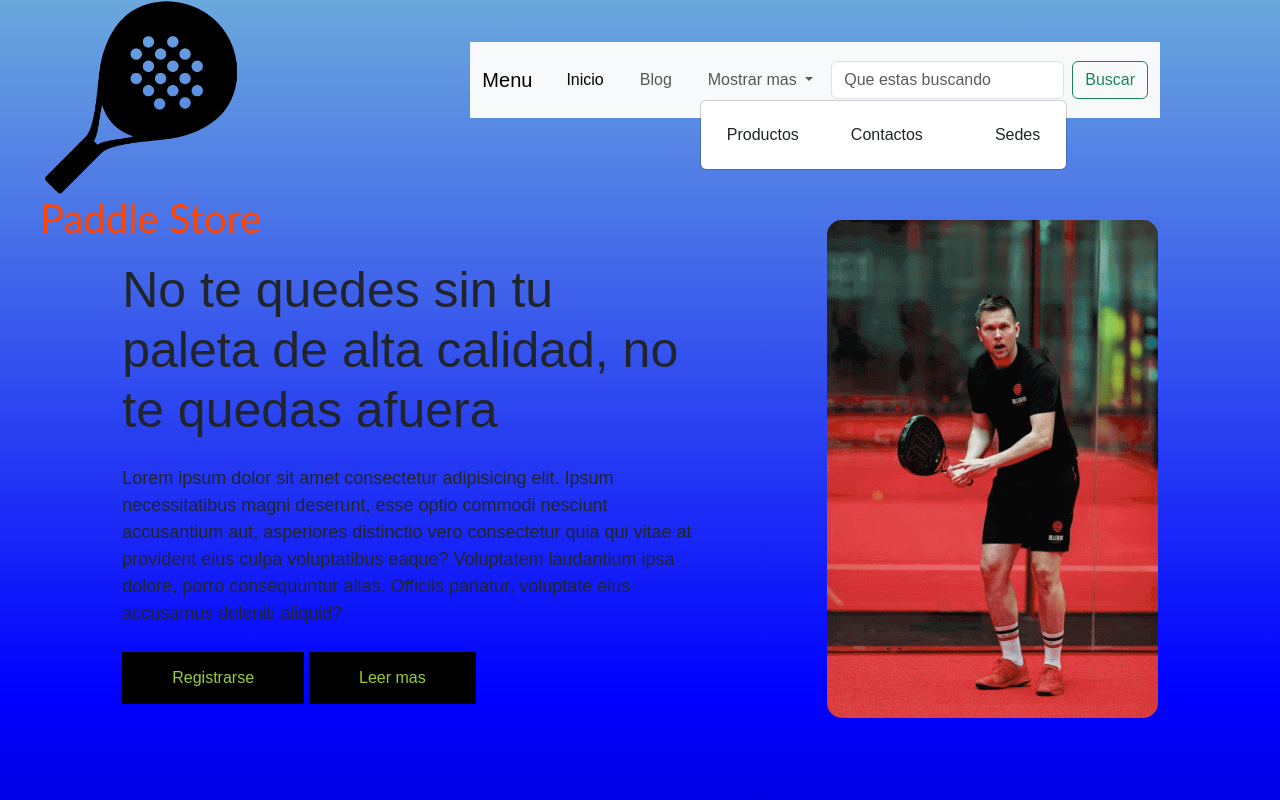
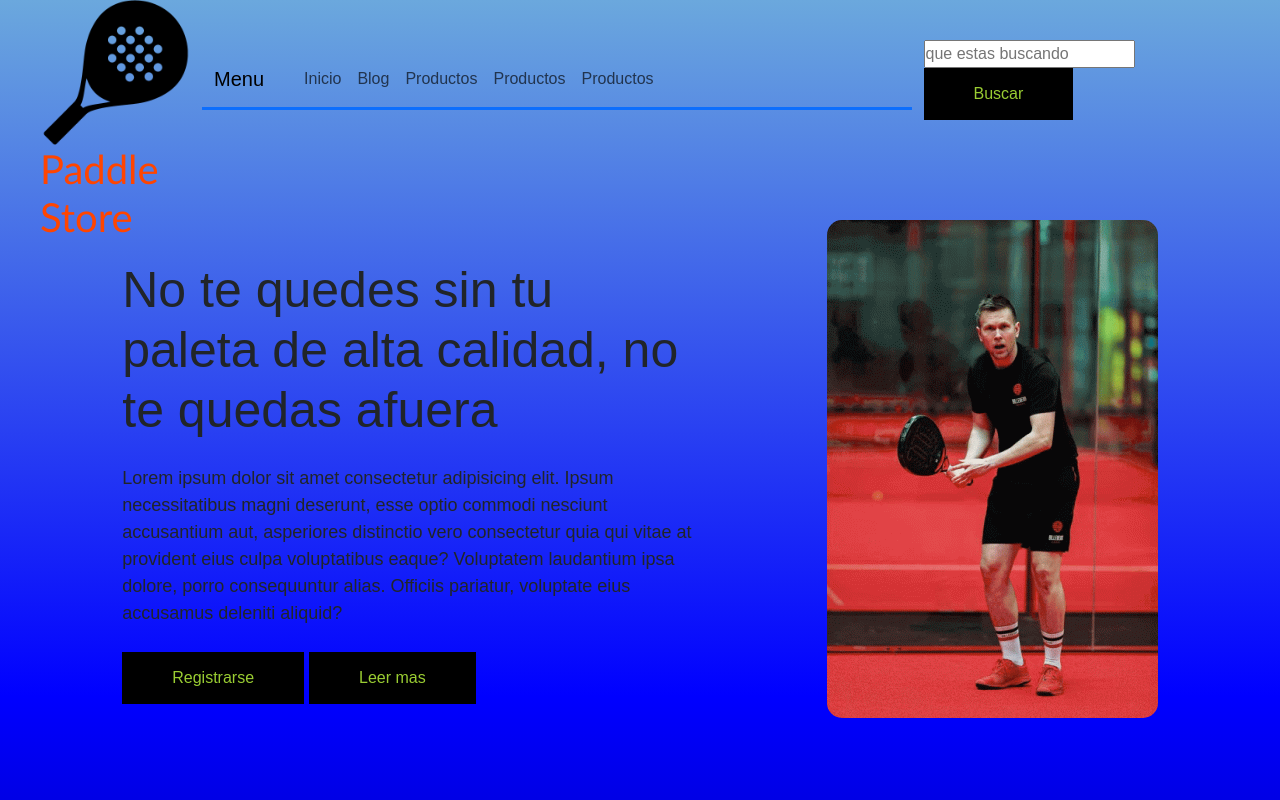
Before and after one commit to Nicoottaviano/segunda-preentrega, a plain HTML site: page index.html in a window 1280 px wide. Shown: the top 800 px of the page. Drawn offline with nearby package versions, Linux system fonts and the light colour scheme.

Commit message:
correccion navbar

```diff
--- a/css/style.css
+++ b/css/style.css
@@ -39,7 +39,7 @@ header{
 }
 
 .logo img{
-    width: 200px;
+    width: 150px;
     margin-top: 150px;
 }
 
--- a/index.html
+++ b/index.html
@@ -18,44 +18,36 @@
             <a href="/index.html"><img src="./imagenes/padelLOGO.png" alt="logo"></a>
             <h1>Paddle Store</h1>
         </div>
-            <div class="menu">
-                <nav class="navbar navbar-expand-lg bg-body-tertiary">
+
             <div class="container-fluid">
-                      <a class="navbar-brand" href="#">Menu</a>
-                      <button class="navbar-toggler" type="button" data-bs-toggle="collapse" data-bs-target="#navbarSupportedContent" aria-controls="navbarSupportedContent" aria-expanded="false" aria-label="Toggle navigation">
+                <nav class="navbar navbar-expand-md navbar-ligth bg-ligth border-3 border-bottom border-primary">
+                  <div class="container-fluid">
+                    <a href="#" class="navbar-brand">Menu</a>
+                    <button class="navbar-toggler" type="button" data-bs-toggle="collapse" data-bs-target="#menunavegacion">
                       <span class="navbar-toggler-icon"></span>
                     </button>
-                      <div class="collapse navbar-collapse" id="navbarSupportedContent">
-                        <ul class="navbar-nav me-auto mb-2 mb-lg-0">
-                          <li class="nav-item">
-                            <a class="nav-link active" aria-current="page" href="#">Inicio</a>
-                          </li>
-                          <li class="nav-item">
-                            <a class="nav-link" href="./secciones/blog.html">Blog</a>
-                          </li>
-                          <li class="nav-item dropdown">
-                            <a class="nav-link dropdown-toggle" href="#" role="button" data-bs-toggle="dropdown" aria-expanded="false">
-                              Mostrar mas
-                            </a>
-                            <ul class="dropdown-menu">
-                              <li><a class="dropdown-item" href="./secciones/productos.html">Productos</a></li>
-                              <li><a class="dropdown-item" href="./secciones/contacto.html">Contactos</a></li>
-                              <li><hr class="dropdown-divider"></li>
-                              <li><a class="dropdown-item" href="./secciones/sucursales.html">Sedes</a></li>
+                    <div id="menunavegacion" class="collapse navbar-collapse">
+                      <ul class="navbar-nav ms-3">
+                        <li class="nav-item"><a class="nav-link" href="./index.html">Inicio</a></li>
+                        <li class="nav-item"><a class="nav-link" href="./secciones/blog.html">Blog</a></li>
+                        <li class="nav-item"><a class="nav-link" href="./secciones/productos.html">Productos</a></li>
+                        <li class="nav-item"><a class="nav-link" href="./secciones/contacto.html">Productos</a></li>
+                        <li class="nav-item"><a class="nav-link" href="./secciones/sucursales.html">Productos</a></li>
                       </ul>
-                          </li>
-                        </ul>
-                        <form class="d-flex" role="search">
-                          <input class="form-control me-2" type="search" placeholder="Que estas buscando" aria-label="Search">
-                          <button class="btn btn-outline-success" type="submit">Buscar</button>
-                        </form>
+
                     </div>
                   </div>
+
                 </nav>
             </div>
             <i class="fa-solid fa-bars" id="icon-menu"></i>
+            <div class="header-buscar">
+              <input type="text" placeholder="que estas buscando">
+              <input type="button" class="boton-header-buscar" value="Buscar">
+          </div>
 
         </div>
+
     </header>
     <main>
         <div class="main">
```
Also changed, not shown: secciones/blog.html (+15 -26 lines). Lines whose indentation alone changed are shown as unchanged.
